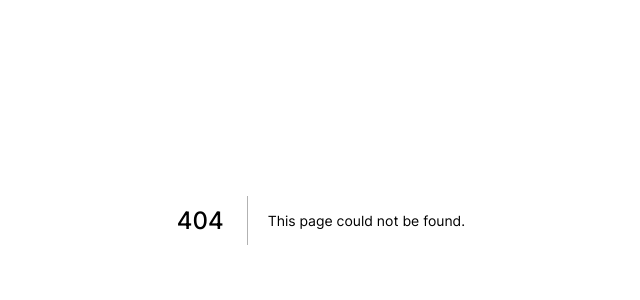
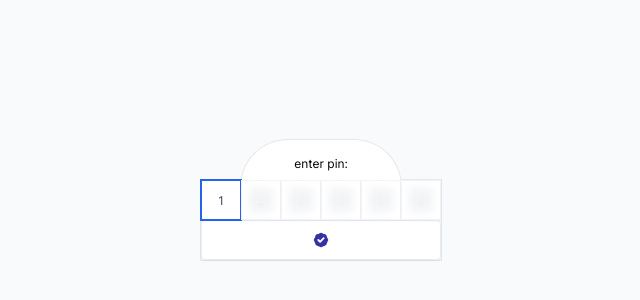
Before and after one commit to CanaHealth/period-tracker, a Next.js app: page /join in a window 1280 px wide. Before the commit this address had no page. Shown: the part 180-480 px from the top of the page, without its empty margins (319-959 px from the left). Built offline with nearby package versions, Linux system fonts and the light colour scheme.

Commit message:
fix: the pincode now works

```diff
--- a/package.json
+++ b/package.json
@@ -48,7 +48,7 @@
     "@storybook/react": "^6.5.9",
     "@storybook/testing-library": "^0.0.13",
     "@svgr/webpack": "^6.2.1",
-    "@tailwindcss/forms": "^0.4.1",
+    "@tailwindcss/forms": "^0.5.2",
     "@testing-library/jest-dom": "^5.16.4",
     "@testing-library/react": "^12.1.5",
     "@types/react": "^18.0.15",
--- /dev/null
+++ b/src/components/period/calendar/options/BigButton.tsx
@@ -0,0 +1,59 @@
+import * as React from 'react';
+
+import clsxm from '@/lib/clsxm';
+
+export type BigButtonProps = {
+  icon?: React.ReactNode;
+  iconLocation?: 't' | 'b' | 'l' | 'r';
+  height?: '10' | '20' | '24' | '32';
+  text?: string;
+  className?: string;
+  forwardOnClick?: () => void;
+};
+
+const BigButton: React.FC<BigButtonProps> = ({
+  icon,
+  text,
+  height = 10,
+  iconLocation = 'r',
+  forwardOnClick,
+  className,
+}) => {
+  return (
+    <button
+      aria-label={text}
+      type='button'
+      className={clsxm(
+        'flex w-44',
+        'flex-col items-center justify-center rounded shadow-sm hover:shadow-md',
+        'border border-blue-93 bg-white  text-indigo-800',
+        'transition-all ease-out active:bg-gray-800 active:text-white',
+        'hover:bg-gray-600 hover:text-white ',
+        [
+          height === '10' && !text && ['h-10'],
+          height === '20' && ['h-20'],
+          height === '24' && ['h-24'],
+          height === '32' && ['h-32'],
+          !text && ['text-lg'],
+          !icon && ['text-lg'],
+        ],
+        className
+      )}
+      onClick={forwardOnClick}
+    >
+      <div
+        className={clsxm('flex items-center justify-center text-inherit', [
+          iconLocation === 't' && ['flex-col'],
+          iconLocation === 'b' && ['flex-col-reverse'],
+          iconLocation === 'l' && ['flex-row'],
+          iconLocation === 'r' && ['flex-row-reverse'],
+        ])}
+      >
+        {icon && <span className='m-1'>{icon}</span>}
+        {text && <span className='m-1 w-max'>{text}</span>}
+      </div>
+    </button>
+  );
+};
+
+export default BigButton;
--- a/src/components/pinCode/PinCode.tsx
+++ b/src/components/pinCode/PinCode.tsx
@@ -1,17 +1,40 @@
 import React from 'react';
 import { useState } from 'react';
+// import VscDebugStart from reactIocns
+import { HiBadgeCheck } from 'react-icons/hi';
 
 import clsxm from '@/lib/clsxm';
 
+import BigButton from '@/components/period/calendar/options/BigButton';
 import PinInput from '@/components/pinCode/PinInput';
+
+const wallet = '61e52b';
+
+const decryptWithPin = (pincode: number[]) => {
+  const pin = pincode.join('');
+  const privateKey =
+    '61e52bcab3eb58beb6dad63325e59e70ad39951378a924b43078e1eab41f632be1cad08dab2ba60aa8e50101f7649c0c472cd87b2c12e2a6b3ddeb9917d8b42b';
+  switch (pin) {
+    case '12345':
+      return { pvt: privateKey, wallet: wallet };
+    default:
+      throw new Error('Invalid pin');
+  }
+};
 
 type PinCodeProps = {
   pincode: number[];
   className?: string;
+  variant?: 'row' | 'col';
 } & React.ComponentPropsWithoutRef<'div'>;
 
-const PinCode: React.FC<PinCodeProps> = ({ className, pincode, ...rest }) => {
-  // input handle functions ...
+const PinCode: React.FC<PinCodeProps> = ({
+  className,
+  pincode,
+  variant = 'row',
+}) => {
+  // use state for cryptoInfo
+  const [cryptoInfo, setCryptoInfo] = useState({ pvt: '', wallet: wallet });
 
   const [pin, setPin] = useState<number[]>(pincode);
   const [refIndex, setRefIndex] = useState<number>(0);
@@ -20,39 +43,79 @@ const PinCode: React.FC<PinCodeProps> = ({ className, pincode, ...rest }) => {
     setPin(pin.map((digit, i) => (i === index ? value : digit)));
   };
 
-  const onFocus = (index: number) => {
-    setRefIndex(index);
-  };
+  const handleKeyDown = (event: React.KeyboardEvent<HTMLInputElement>) => {
+    const { key } = event;
 
-  const onBlur = () => {
-    setRefIndex(0);
-  };
+    switch (key) {
+      case 'ArrowLeft':
+        setRefIndex(Math.max(0, refIndex - 1));
+        break;
+      case 'ArrowRight':
+        setRefIndex(Math.min(pin.length - 1, refIndex + 1));
+        break;
+      case '0':
+      case '1':
+      case '2':
+      case '3':
+      case '4':
+      case '5':
+      case '6':
+      case '7':
+      case '8':
+      case '9':
+        onChangeDigits(Number(key), refIndex);
+        setRefIndex(Math.min(pin.length - 1, refIndex + 1));
+        break;
 
-  // use onKeyDown to check if the user pressed left or right arrow keys to change the focus to the next or previous instance of PinInput component.
-  const handleKeyDown = (event: React.KeyboardEvent<HTMLInputElement>) => {
-    if (event.key === 'ArrowLeft') {
-      event.preventDefault();
-      setRefIndex(refIndex - 1);
-    } else if (event.key === 'ArrowRight') {
-      event.preventDefault();
-      setRefIndex(refIndex + 1);
+      default:
+        break;
     }
   };
 
+  // check the index the return rounded-l-full if index is 0
+
   return (
-    <div className={clsxm('', className)} {...rest} onKeyDown={handleKeyDown}>
-      <div className='flex min-w-full flex-row justify-between'>
+    <div
+      className={clsxm(
+        'relative mx-auto flex max-w-min justify-center transition-all',
+        className
+      )}
+      onKeyDown={handleKeyDown}
+    >
+      <div
+        className={clsxm(
+          'flex flex-col border',
+          'z-10 mx-auto flex',
+          variant === 'row' && ['flex-row']
+        )}
+      >
+        <div className='absolute inset-x-10 -top-10 -z-10 flex h-12  flex-col items-center justify-center rounded-t-full border-x  border-t bg-white py-1 px-2 text-xs'>
+          {' '}
+          enter pin:
+        </div>
+
+        <div className='mx-auto flex flex-row justify-center'>
           {pin.map((digit, index) => (
             <PinInput
               key={index}
+              value={digit}
+              refIndex={index}
               myRef={index === refIndex}
-            placeholder='0'
-            onChangeDigit={(digit) => onChangeDigits(digit, index)}
-            onFocus={() => onFocus(index)}
-            onBlur={onBlur}
+              whenFocused={() => setRefIndex(index)}
               className=''
             />
           ))}
+        </div>
+
+        <BigButton
+          icon={<HiBadgeCheck />}
+          iconLocation='r'
+          height='10'
+          className={clsxm([
+            variant === 'row' && ['w-fit px-10'],
+            variant === 'col' && ['w-full'],
+          ])}
+        />
       </div>
     </div>
   );
--- a/src/components/pinCode/PinInput.tsx
+++ b/src/components/pinCode/PinInput.tsx
@@ -1,36 +1,27 @@
 import * as React from 'react';
-import { useRef, useState } from 'react';
+import { useRef } from 'react';
 
 import clsxm from '@/lib/clsxm';
 
 export type PinInputProps = {
+  value: number;
+  refIndex: number;
+  myRef?: boolean;
   className?: string;
-  myRef?: boolean;
-  onChangeDigit: (value: number) => void;
-  onFocus: () => void;
+  whenFocused: (index: number) => void;
 } & React.ComponentPropsWithoutRef<'div'>;
 
 const PinInput: React.FC<PinInputProps> = ({
+  myRef = false,
+  value,
+  refIndex,
   className,
-  myRef = false,
-  onChangeDigit,
-  key,
-  ...rest
+  whenFocused,
 }) => {
-  const [digit, setDigit] = useState<number>(0);
-  const handleInput: React.ChangeEventHandler<HTMLInputElement> = (event) => {
-    const newValue = Number(event.target.value);
+  const inputRef = useRef<HTMLInputElement>(null);
 
-    if (newValue >= 0 && newValue <= 9) {
-      setDigit(newValue);
-      onChangeDigit(newValue);
-    } else {
-      setDigit(0);
-      onChangeDigit(0);
-    }
-  };
-
-  const inputRef = useRef<HTMLInputElement>(null);
+  //usestate for blur
+  const [blur, setBlur] = React.useState(true);
 
   React.useEffect(() => {
     if (myRef) {
@@ -39,18 +30,37 @@ const PinInput: React.FC<PinInputProps> = ({
   }, [myRef]);
 
   return (
+    <div className=' relative'>
+      <div
+        className={clsxm(
+          ' absolute inset-2 hidden bg-gray-100 transition-all duration-500',
+          [blur && ['block blur-sm']]
+        )}
+      />
       <input
         className={clsxm(
-        ' h-24  w-24 appearance-none rounded border-2 border-gray-300 py-2 px-4 text-center text-5xl leading-tight text-gray-700 shadow-sm focus:border-blue-500 focus:outline-none',
+          ' appearance-none border-gray-100 text-center leading-tight text-gray-700 shadow-sm transition-all duration-150 ease-in-out focus:outline-none',
+          'h-10 w-10 text-xs',
+          ' hover:bg-gray-100 hover:text-gray-900',
           className
         )}
         type='number'
-      value={digit}
-      onChange={handleInput}
+        value={value}
+        onChange={() => {
+          null;
+        }}
         ref={inputRef}
-      key={key}
-      {...rest}
+        // onfocus select all text when focused
+        onFocus={() => {
+          inputRef.current?.focus();
+          whenFocused(refIndex);
+          setBlur(false);
+        }}
+        onBlur={() => {
+          setBlur(true);
+        }}
       />
+    </div>
   );
 };
 
--- a/src/pages/index.tsx
+++ b/src/pages/index.tsx
@@ -1,5 +1,4 @@
 import { FlowData } from '@/components/period/calendar/options/NoteFlow';
-import TitleText from '@/components/period/extra/TitleText';
 
 import Calendar from '../components/period/calendar/Calendar';
 
@@ -45,15 +44,16 @@ export default function HomePage() {
         <div className='mx-3 rounded-b-lg bg-gray-98'>
           <Calendar weeks={weeks} />
         </div>
-        <div className='mx-8 mb-auto mt-16'>
-          <TitleText username={userName} />
-        </div>
       </div>
     </main>
   );
 }
 
 /*
+        <div className='mx-8 mb-auto mt-16'>
+          <TitleText username={userName} />
+        </div>
+
           <div className=' flex  w-11/12 flex-col space-y-4 md:mr-auto'>
             <InfoCallout description='Chance of Pregnancy' value='low' />
             <InfoCallout description='Next Cycle In' value='2 weeks' />
--- /dev/null
+++ b/src/pages/join/index.tsx
@@ -0,0 +1,13 @@
+import * as React from 'react';
+
+import PinCode from '@/components/pinCode/PinCode';
+
+export default function IndexPage() {
+  return (
+    <main>
+      <section className='flex min-h-screen flex-col items-center justify-center bg-gray-98'>
+        <PinCode pincode={[1, 2, 3, 4, 5, 6]} variant='col' />
+      </section>
+    </main>
+  );
+}
```
Also changed, not shown: src/components/period/calendar/options/NoteFlowButtons.tsx (+5 -2 lines), 2 other files (tests, documents, lock files or other folders). Lines whose indentation alone changed are shown as unchanged.
